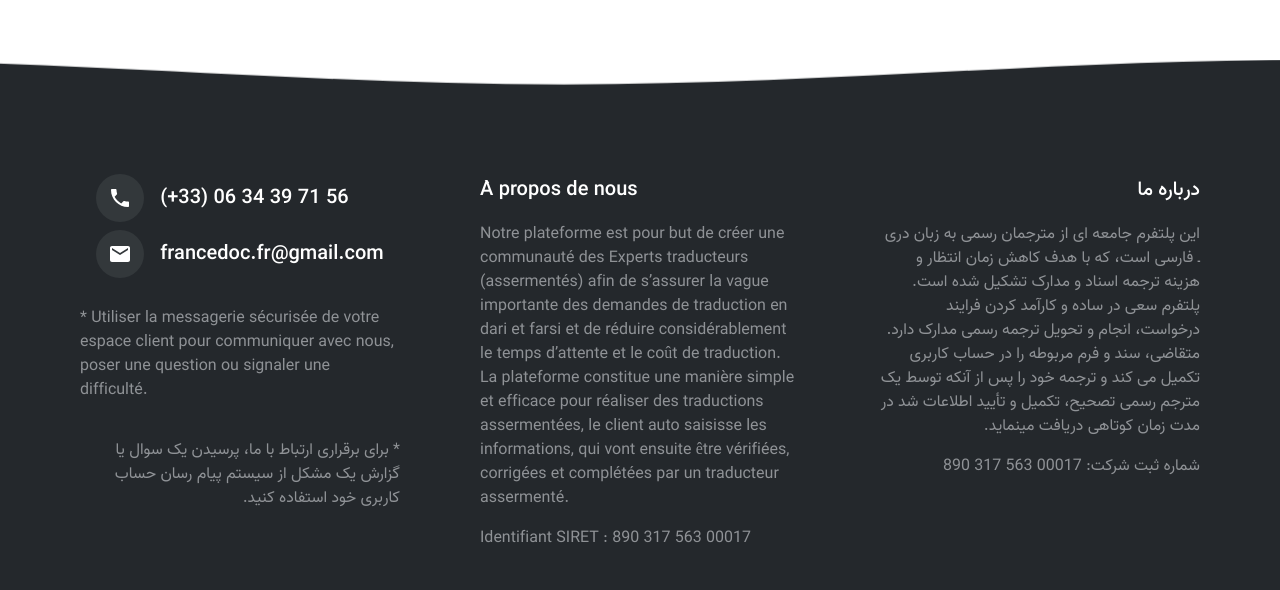
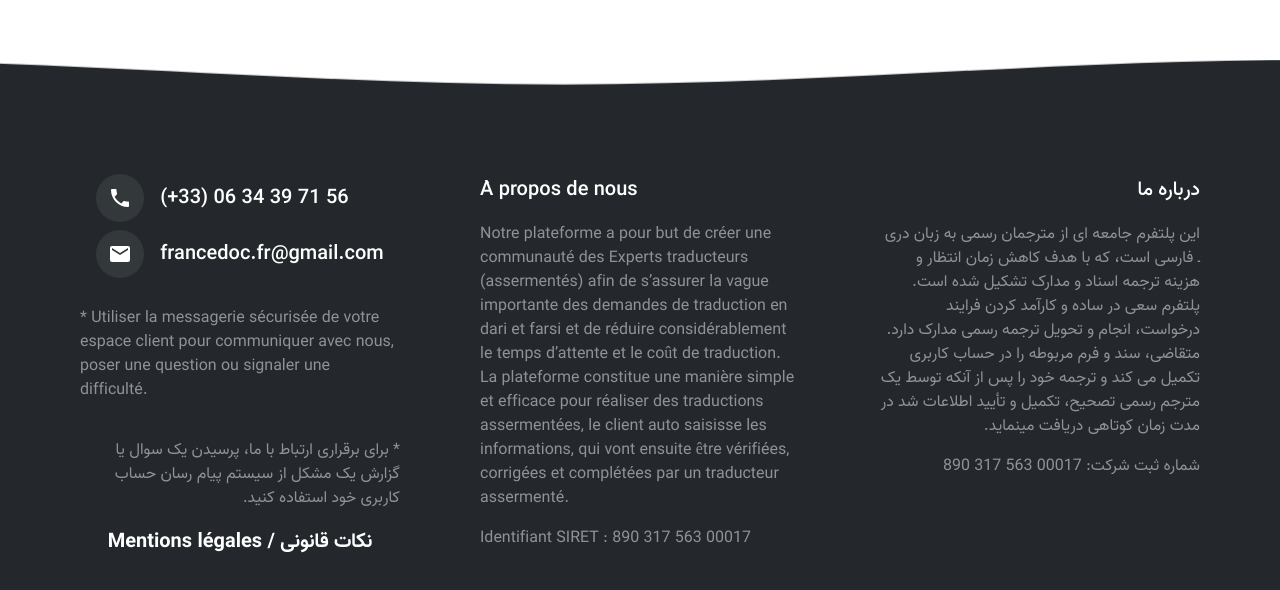
Before and after one commit to kiarashmhn/DocumentTranslation-FrontEnd, a React (Create React App) app: page / in a window 1280 px wide. Shown: the part 2533-3123 px from the top of the page. Built offline with nearby package versions, Linux system fonts and the light colour scheme; a web font is replaced by a local one.

Commit message:
- Add LegalNotes

```diff
--- a/src/App.jsx
+++ b/src/App.jsx
@@ -17,6 +17,7 @@ import PrivateRoute from "./components/PrivateRoute/PrivateRoute";
 import * as URLConstant from "./URLConstant";
 import AdminPanel from "./components/AdminPanel";
 import Payment from "./components/Payment/Payment";
+import LegalNotes from "./components/LegalNotes";
 
 const store = createStore(snackbarReducer, applyMiddleware(thunk));
 const hist = createBrowserHistory();
@@ -43,6 +44,7 @@ class App extends Component {
                 />
                 <PrivateRoute path={URLConstant.PAYMENT} component={Payment} />
                 <Route exact path="/" component={HomePage} />
+                <Route exact path="/LegalNotes" component={LegalNotes} />
               </Switch>
             </Suspense>
           </MuiThemeProvider>
@@ -51,8 +53,7 @@ class App extends Component {
     );
   }
 }
-//document.getElementsByTagName("html")[0].setAttribute("dir", "rtl");
-//document.body.setAttribute("dir", "rtl");
+
 serviceWorker.register();
 
 export default App;
--- a/src/URLConstant.js
+++ b/src/URLConstant.js
@@ -6,6 +6,7 @@ export const GET_ORDER_BY_ID = "/order/getById";
 export const ADMIN_PANEL = "/AdminPanel";
 export const USER_PANEL = "/UserPanel";
 export const PAYMENT = "/Payment";
+export const LEGAL_NOTES = "/LegalNotes";
 export const CLAIM_ORDER = "/order/assign";
 export const GET_USER = "/admin/get";
 export const UPDATE_USER = "/admin/update";
--- /dev/null
+++ b/src/components/LegalNotes.jsx
@@ -0,0 +1,60 @@
+import React, { Component, Fragment } from "react";
+import Box from "@material-ui/core/Box";
+import { Typography } from "@material-ui/core";
+import theme from "../theme";
+
+export default class LegalNotes extends Component {
+  constructor(props) {
+    super(props);
+  }
+  render() {
+    return (
+      <Fragment>
+        <Typography
+          gutterBottom
+          variant="h4"
+          component="h4"
+          align="center"
+          style={{ whiteSpace: "pre-line", marginTop: theme.spacing(2) }}
+        >
+          Mentions légales
+        </Typography>
+        <Typography
+          gutterBottom
+          variant="h4"
+          component="h4"
+          align="center"
+          style={{ whiteSpace: "pre-line" }}
+        >
+          نکات قانونی
+        </Typography>
+        <Box
+          borderColor="secondary.main"
+          bgcolor="background.paper"
+          border={2}
+          style={{ padding: "10px", marginBottom: "30px", marginTop: "3px" }}
+          m={5}
+        >
+          <Typography paragraph variant="body1" align="center">
+            * Tous les tarifs indiqués comprennent les frais de la mise en
+            disposition d’une copie numérique (PDF) et de la livraison en
+            courrier simple (lettre verre). Le traitement de la demande de
+            traduction commence à réception du paiement. Les délais de livraison
+            sont calculés à partir de l’heure de validation de la commande par
+            notre équipe. Les tarifs et les délais peuvent subir des
+            modifications notamment en raison de la complexité ou de dépôt d’un
+            document illisible.
+          </Typography>
+          <Typography paragraph variant="body1" align="center" dir="rtl">
+            * تمام قیمت های ذکر شده شامل هزینه های تحویل ترجمه رسمی در نسخه
+            دیجیتالی (PDF) و در نسخه کاغذی از طریق پست عادی می باشد. بررسی
+            درخواست ترجمه از زمان دریافت پرداخت آغاز می شود. زمان تحویل اعلام
+            شده مربوط به تحویل در نسخه دیجیتالی میباشد و از زمان تأیید سفارش
+            توسط تیم ما محاسبه می شود. توجه داشته باشید که قیمت و زمان تحویل
+            ممکن است به دلیل پیچیدگی یا ثبت سند ناخوانا تغییر کند.
+          </Typography>
+        </Box>
+      </Fragment>
+    );
+  }
+}
--- a/src/components/footer/Footer.js
+++ b/src/components/footer/Footer.js
@@ -13,9 +13,10 @@ import {
 } from "@material-ui/core";
 import PhoneIcon from "@material-ui/icons/Phone";
 import MailIcon from "@material-ui/icons/Mail";
-import HomeIcon from "@material-ui/icons/Home";
 import WaveBorder from "../Template/WaveBorder";
 import transitions from "@material-ui/core/styles/transitions";
+import * as URLConstant from "../../URLConstant";
+import { Redirect } from "react-router";
 //import ColoredButton from "../Template/ColoredButton";
 
 const styles = theme => ({
@@ -161,7 +162,24 @@ const infos = [
 class Footer extends Component {
   constructor(props) {
     super(props);
+    this.state = {
+      redirect: false
+    };
   }
+
+  redirect = () => {
+    if (this.state.redirect) {
+      return (
+        <Redirect
+          push
+          to={{
+            pathname: URLConstant.LEGAL_NOTES,
+            state: {}
+          }}
+        />
+      );
+    }
+  };
 
   render() {
     const { classes, theme, width } = this.props;
@@ -241,20 +259,44 @@ class Footer extends Component {
                   از سیستم پیام رسان حساب کاربری خود استفاده کنید.
                 </Typography>
               </div>
+              <Typography
+                variant="h6"
+                align="center"
+                style={{
+                  whiteSpace: "pre-line",
+                  fontWeight: "bold",
+                  display: "block",
+                  align: "center"
+                }}
+              >
+                <span
+                  className={classes.link}
+                  onClick={() => this.setState({ redirect: true })}
+                  tabIndex={0}
+                  role="button"
+                  onKeyDown={event => {
+                    if (event.keyCode === 13 || event.keyCode === 32) {
+                      this.setState({ redirect: true });
+                    }
+                  }}
+                >
+                  Mentions légales / نکات قانونی
+                </span>
+              </Typography>
             </Grid>
             <Grid item xs={12} md={6} lg={4}>
               <Typography variant="h6" paragraph className="text-white">
                 À propos de nous
               </Typography>
               <Typography style={{ color: "#8f9296" }} paragraph>
-                Notre plateforme est pour but de créer une communauté des
-                Experts traducteurs (assermentés) afin de s’assurer la vague
-                importante des demandes de traduction en dari et farsi et de
-                réduire considérablement le temps d’attente et le coût de
-                traduction. La plateforme constitue une manière simple et
-                efficace pour réaliser des traductions assermentées, le client
-                auto saisisse les informations, qui vont ensuite être vérifiées,
-                corrigées et complétées par un traducteur assermenté.
+                Notre plateforme a pour but de créer une communauté des Experts
+                traducteurs (assermentés) afin de s’assurer la vague importante
+                des demandes de traduction en dari et farsi et de réduire
+                considérablement le temps d’attente et le coût de traduction. La
+                plateforme constitue une manière simple et efficace pour
+                réaliser des traductions assermentées, le client auto saisisse
+                les informations, qui vont ensuite être vérifiées, corrigées et
+                complétées par un traducteur assermenté.
               </Typography>
               <Typography style={{ color: "#8f9296" }} paragraph>
                 Identifiant SIRET : 890 317 563 00017
@@ -295,6 +337,7 @@ class Footer extends Component {
             </Grid>
           </Grid>
         </div>
+        {this.redirect()}
       </footer>
     );
   }
```
